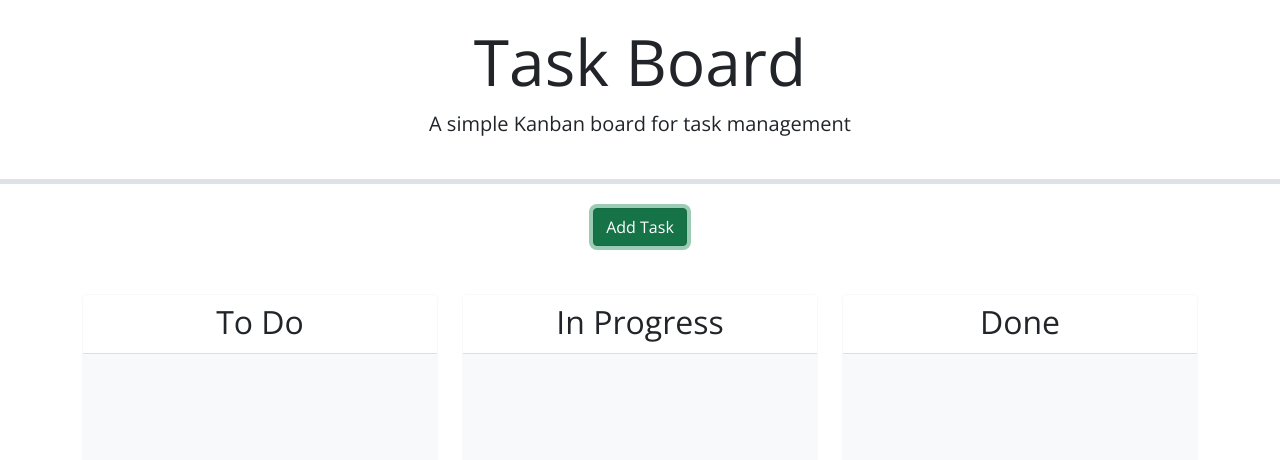
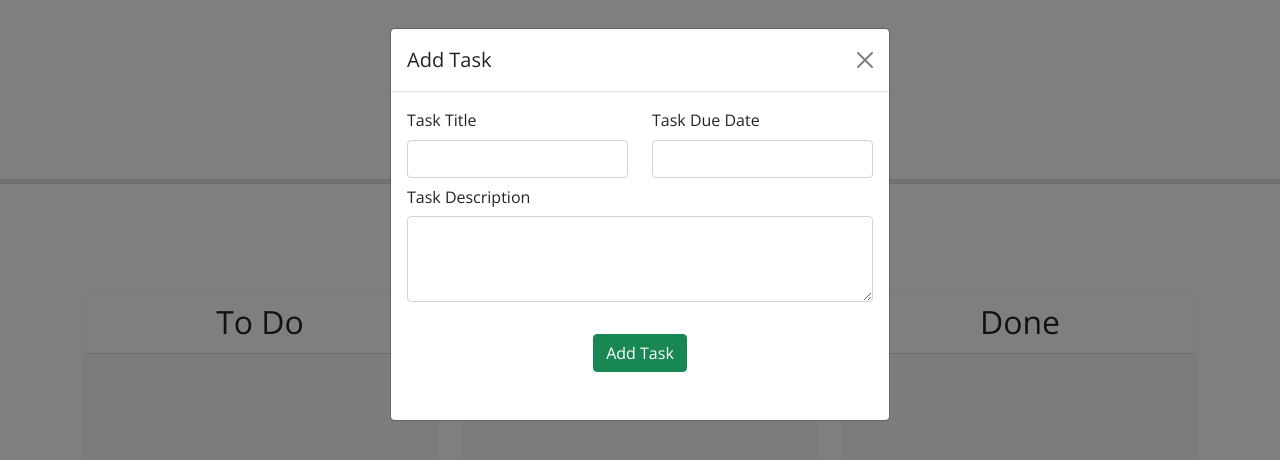
Before and after one commit to Chris21789/Task-Board, a plain HTML site: page Develop/index.html in a window 1280 px wide. Both pictures are taken after a click on the button "Add Task". Drawn offline with nearby package versions, Linux system fonts and the light colour scheme.

Commit message:
created the modal in the index file and added datepicker to the script file.

```diff
--- a/Develop/assets/js/script.js
+++ b/Develop/assets/js/script.js
@@ -4,35 +4,58 @@ let nextId = JSON.parse(localStorage.getItem("nextId"));
 
 // Todo: create a function to generate a unique task id
 function generateTaskId() {
-
+    // the new id should be stored in localstorage
+    // how do we that?
+    // how do also increment the value
 }
 
 // Todo: create a function to create a task card
 function createTaskCard(task) {
-
+    // create the delete button here and create the addeventlistener here
+    // reference handleDeleteTask() here
 }
 
 // Todo: create a function to render the task list and make cards draggable
 function renderTaskList() {
-
+    // this is where they implement in the solution the drag & drop. use jqueryui.com
+    // call the createTaskCard() here
 }
 
 // Todo: create a function to handle adding a new task
 function handleAddTask(event){
-
+    // this is where you will retrieve user's input
+    // how do you grab value from a form?
+    // put all your tasks in an array
+    // store it to local storage
 }
 
 // Todo: create a function to handle deleting a task
 function handleDeleteTask(event){
-
+    // this is the last one you'll work on
+    // filter() function
+    // for loop, if that value exists in the array, thats the one i should delete, and keep the rest
+    // how do i remove a value from an array?
 }
 
 // Todo: create a function to handle dropping a task into a new status lane
 function handleDrop(event, ui) {
-
+    // updating the status of your task
+    // you have an array of task object
+    // in that task object, you should have a key for the status
+    // afterwards, renderTaskList();
 }
 
 // Todo: when the page loads, render the task list, add event listeners, make lanes droppable, and make the due date field a date picker
 $(document).ready(function () {
+    // render task list first
+    // add event listener on the add task form
+    // implement droppable
+    // add the datepicker
 
 });
+    $(function(){
+        $('#datepicker').datepicker({
+            changeMonth: true,
+            changeYear: true,
+        });
+    });
--- a/Develop/index.html
+++ b/Develop/index.html
@@ -25,6 +25,39 @@
       <button class="btn btn-success" data-bs-toggle="modal" data-bs-target="#formModal">Add Task</button>
     </div>
     <!-- Todo: Create a modal with a form to add tasks -->
+    <!-- Modal -->
+    <div class="modal fade" id="formModal" tabindex="-1" aria-labelledby="formModal" aria-hidden="true">
+      <div class="modal-dialog">
+        <div class="modal-content">
+          <div class="modal-header">
+            <h5 class="modal-title" id="formModal">Add Task</h5>
+            <button type="button" class="btn-close" data-bs-dismiss="modal" aria-label="Close"></button>
+          </div>
+          <div class="modal-body">
+            <form>
+              <div class="row">
+                <div class="col">
+                  <label for="taskTitle" class="form-label">Task Title</label>
+                  <input type="text" class="form-control" aria-label="Task Title">
+                </div>
+                <div class="col">
+                  <label for="taskDueDate" class="form-label">Task Due Date</label>
+                  <input type="text" class="form-control" id="datepicker" autocomplete="off" />
+                </div>
+              </div>
+              <div class="mb-3">
+                <label for="taskDescription" class="col-form-label">Task Description</label>
+                <textarea class="form-control" id="message-text" rows="3"></textarea>
+              </div>
+            </form>
+          </div>
+          <div class="text-center mb-5">
+            <button type="button" class="btn btn-success">Add Task</button>
+          </div>
+        </div>
+      </div>
+    </div>
+
     <div class="row swim-lanes text-center justify-content-between">
       <div class="col-12 col-lg-4 d-flex">
         <div id="to-do" class="card border-light mb-3 lane flex-grow-1">
```
Lines whose indentation alone changed are shown as unchanged.
